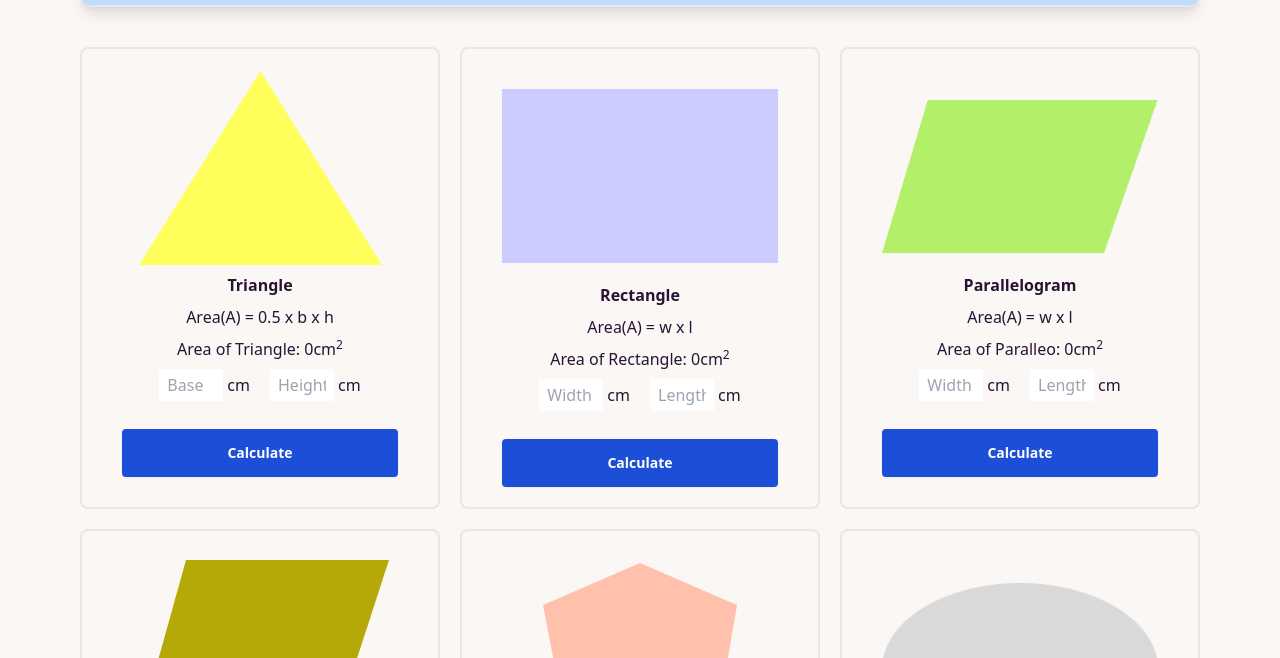
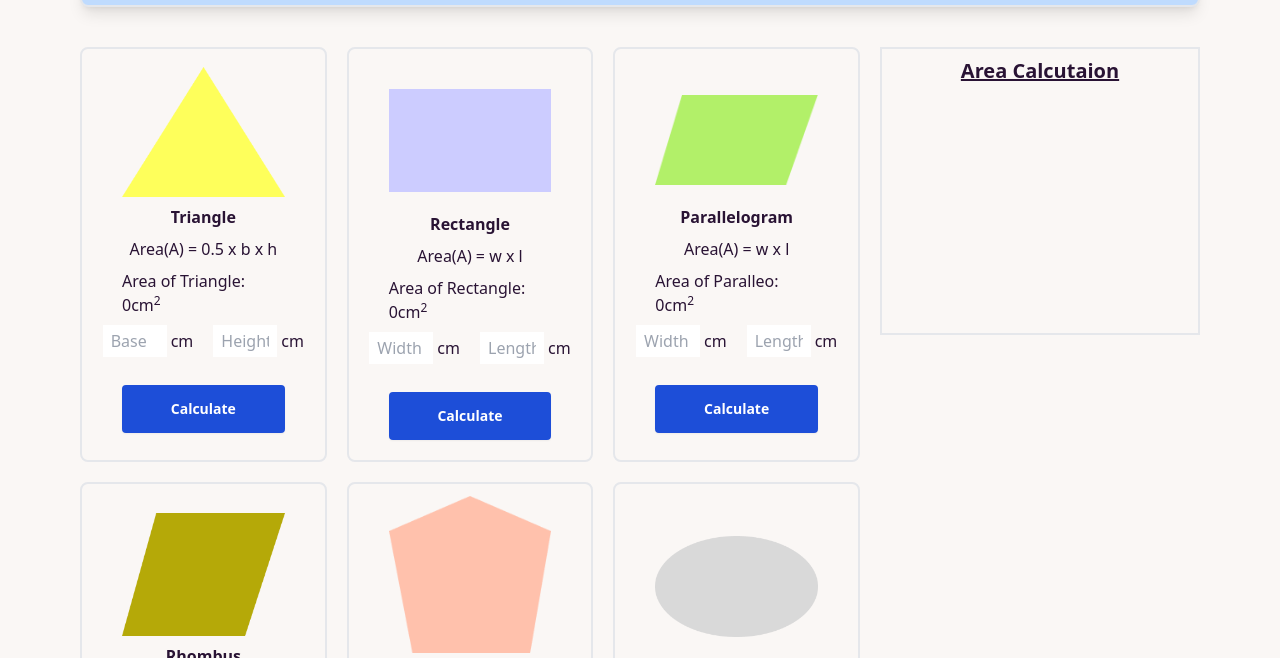
Before and after one commit to MdAfsarHossain/Geometry-Genius, a plain HTML site: page index.html in a window 1280 px wide. Shown: the part 97-755 px from the top of the page. Drawn offline with nearby package versions, Linux system fonts and the light colour scheme; a script that the page names is missing.

Commit message:
Area calculation aside part code added

```diff
--- a/index.html
+++ b/index.html
@@ -313,6 +313,28 @@
           </div>
           <!-- End of Card -->
         </div>
+
+        <!-- Area Part -->
+        <div class="w-80 border-2 h-72">
+          <h1 class="font-bold underline text-center mt-2 text-xl mb-4">
+            Area Calcutaion
+          </h1>
+
+          <div class="px-5">
+            <!-- Ul and li list -->
+            <ol id="aside-ol" class="flex flex-col gap-2">
+              <!-- <li class="flex flex-row gap-5 justify-start items-start">
+                  <p>Trianlge</p>
+                  <p><span id="area-display-aside">25</span>cm<sup>2</sup></p>
+                  <button
+                    class="w-24 h-7 text-xs rounded bg-blue-700 font-bold text-white hover:bg-blue-300 hover:text-black"
+                  >
+                    Convert to m<sup>2</sup>
+                  </button>
+                </li> -->
+            </ol>
+          </div>
+        </div>
       </section>
     </main>
     <script src="./js/triangle.js"></script>
```
